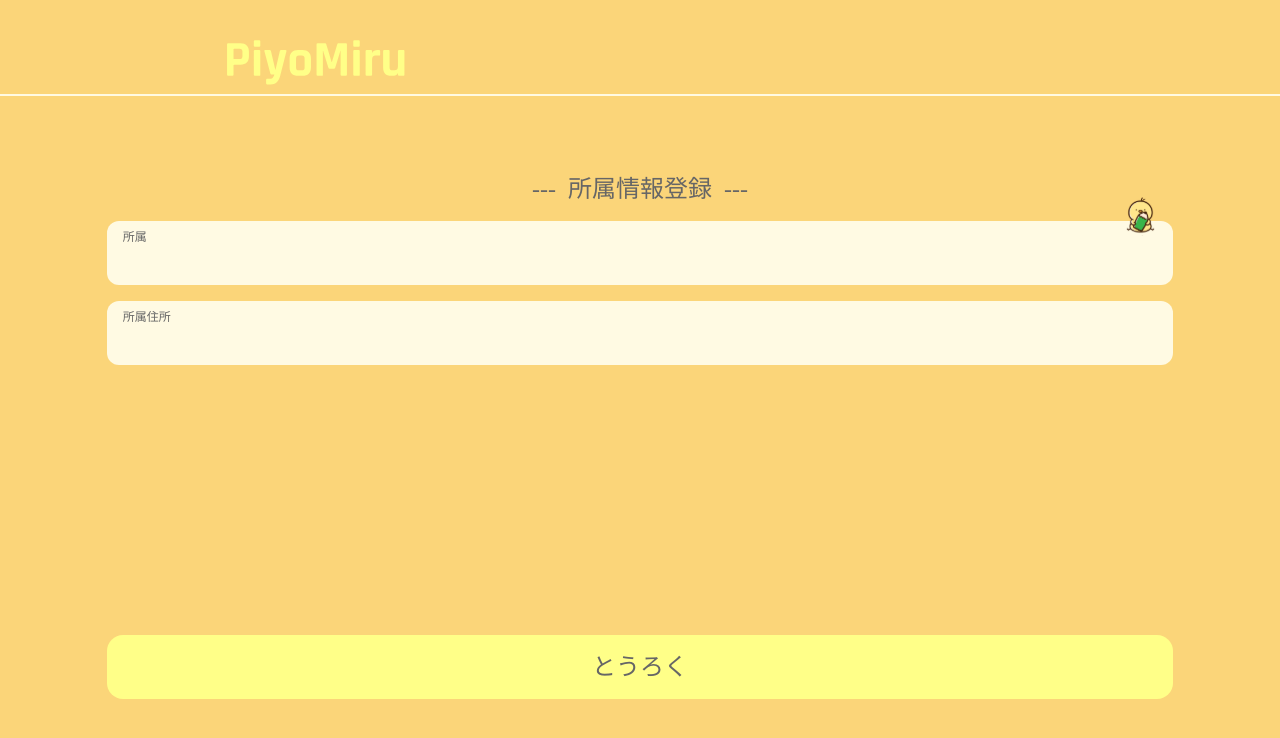
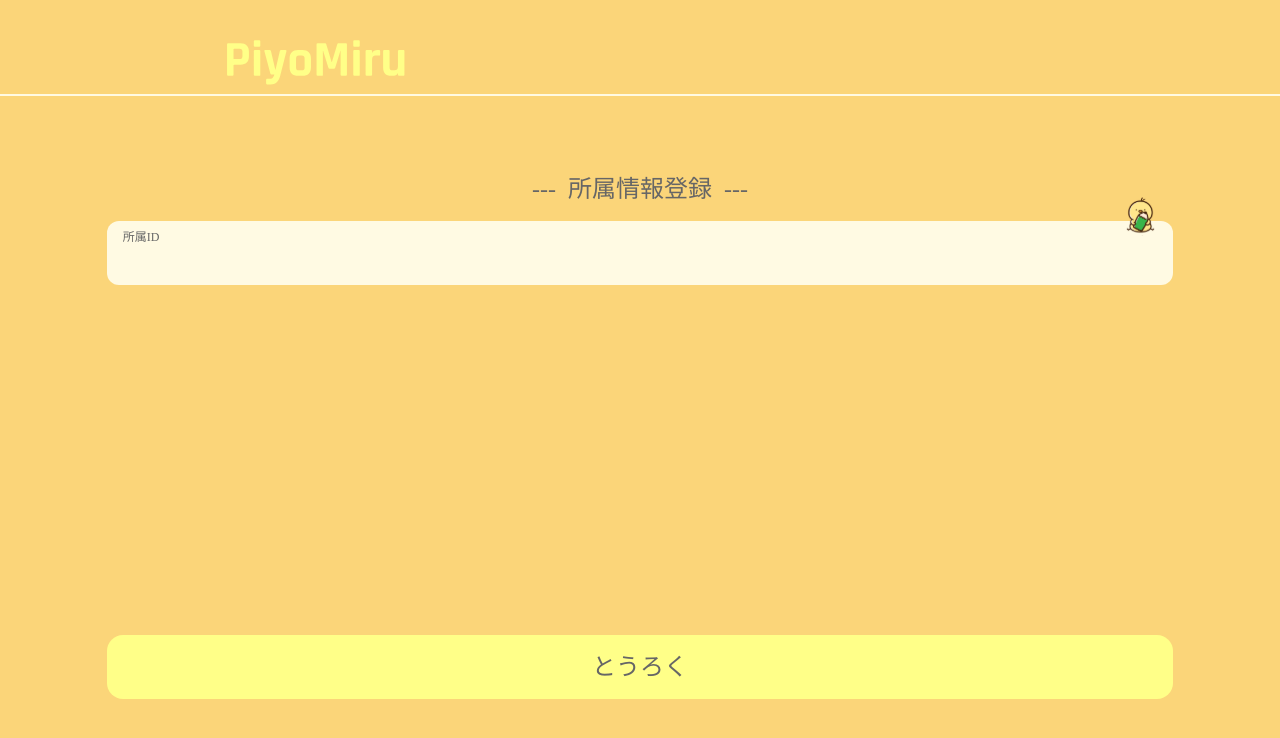
Before and after one commit to yumekiti-archive/PiyoMiru, a React (Create React App) app in the folder web/: page /group in a window 1280 px wide. Shown: the top 738 px of the page. Built offline with nearby package versions, Linux system fonts and the light colour scheme.

Commit message:
`add` group register page

```diff
--- a/web/src/components/templates/HomeTemplate.tsx
+++ b/web/src/components/templates/HomeTemplate.tsx
@@ -8,7 +8,6 @@ import BusButton from '../atoms/BusButton';
 import Pluss from '../../assets/button/pluss.svg';
 
 interface Props {
-  groupId: string;
   addBusFlag: boolean;
   busName: string;
   setBusName: (value: string) => void;
@@ -18,12 +17,16 @@ interface Props {
   data: any;
 }
 
-const HomeTemplate: FC<Props> = ({ groupId, addBusFlag, busName, setBusName, setAddBusFlag, addBus, data }) => {
+const HomeTemplate: FC<Props> = ({ addBusFlag, busName, setBusName, setAddBusFlag, addBus, data }) => {
   return (
     data && (
       <>
         <Background type='home' />
-        <Header title='' groupId={groupId} />
+        {data.group ? (
+          <Header title='' groupId={data.group.id} />
+        ) : (
+          <Header title='' groupId='0' />
+        )}
         {addBusFlag && (
           <AddBus
             addBusFlag={addBusFlag}
--- a/web/src/pages/GroupListPage.tsx
+++ b/web/src/pages/GroupListPage.tsx
@@ -15,13 +15,15 @@ const GroupListPage: FC = () => {
 
   const { data } = useQuery('group', () => useUsersFindWithFilterGroupId(location.state.id).then((res) => res.data));
 
+  if (location.state.id === '0') return <Navigate to='/group' />;
+
   return (
     data && (
       <>
         <Header title='乗車中園児 一覧' />
         <div className='mt-32 w-full flex items-center justify-center pb-4 flex-col space-y-4'>
           {data.map(
-            (user: any) => user && <ListCard key={user.id} name={user.displayname} createdAt={user.createdAt} />,
+            (user: any) => !user.driver && <ListCard key={user.id} name={user.displayname} createdAt={user.createdAt} />,
           )}
         </div>
       </>
--- a/web/src/pages/GroupPage.tsx
+++ b/web/src/pages/GroupPage.tsx
@@ -5,10 +5,9 @@ import Header from '../components/organisms/Header';
 import Button from '../components/atoms/Button';
 
 const GroupPage: FC = () => {
-  const [name, setName] = useState('');
-  const [email, setEmail] = useState('');
+  const [groupname, setGroupname] = useState('');
 
-  const onClickRegister = () => {
+  const Register = () => {
     console.log('register');
   };
 
@@ -20,15 +19,12 @@ const GroupPage: FC = () => {
       <div className='h-3/6 flex justify-start flex-col items-center space-y-4 pt-10'>
         <p className='text-2xl'>---&ensp;所属情報登録&ensp;---</p>
         <div className='w-10/12 flex justify-center'>
-          <FormText icon={true} label='所属' value={name} onChange={(e) => setName(e.target.value)} />
-        </div>
-        <div className='w-10/12 flex justify-center'>
-          <FormText label='所属住所' value={email} onChange={(e) => setEmail(e.target.value)} />
+          <FormText icon={true} label='所属ID' value={groupname} onChange={(e) => setGroupname(e.target.value)} />
         </div>
       </div>
       <div className='h-2/6 w-full flex items-center justify-center'>
         <div className='w-10/12 h-16'>
-          <Button text='とうろく' onClick={onClickRegister} />
+          <Button text='とうろく' onClick={Register} />
         </div>
       </div>
     </div>
--- a/web/src/pages/HomePage.tsx
+++ b/web/src/pages/HomePage.tsx
@@ -29,7 +29,6 @@ const HomePage: FC = () => {
   return (
     me && (
       <HomeTemplate
-        groupId={me.group.id}
         addBusFlag={addBusFlag}
         busName={busName}
         setBusName={setBusName}
--- a/web/src/pages/RegisterPage.tsx
+++ b/web/src/pages/RegisterPage.tsx
@@ -29,7 +29,7 @@ const RegisterPage: FC = () => {
 
     useRegister(body)
       .then((res) => {
-        navigate('/');
+        navigate('/group');
       })
       .catch((err) => {
         setErrorsDetails([]);
```
